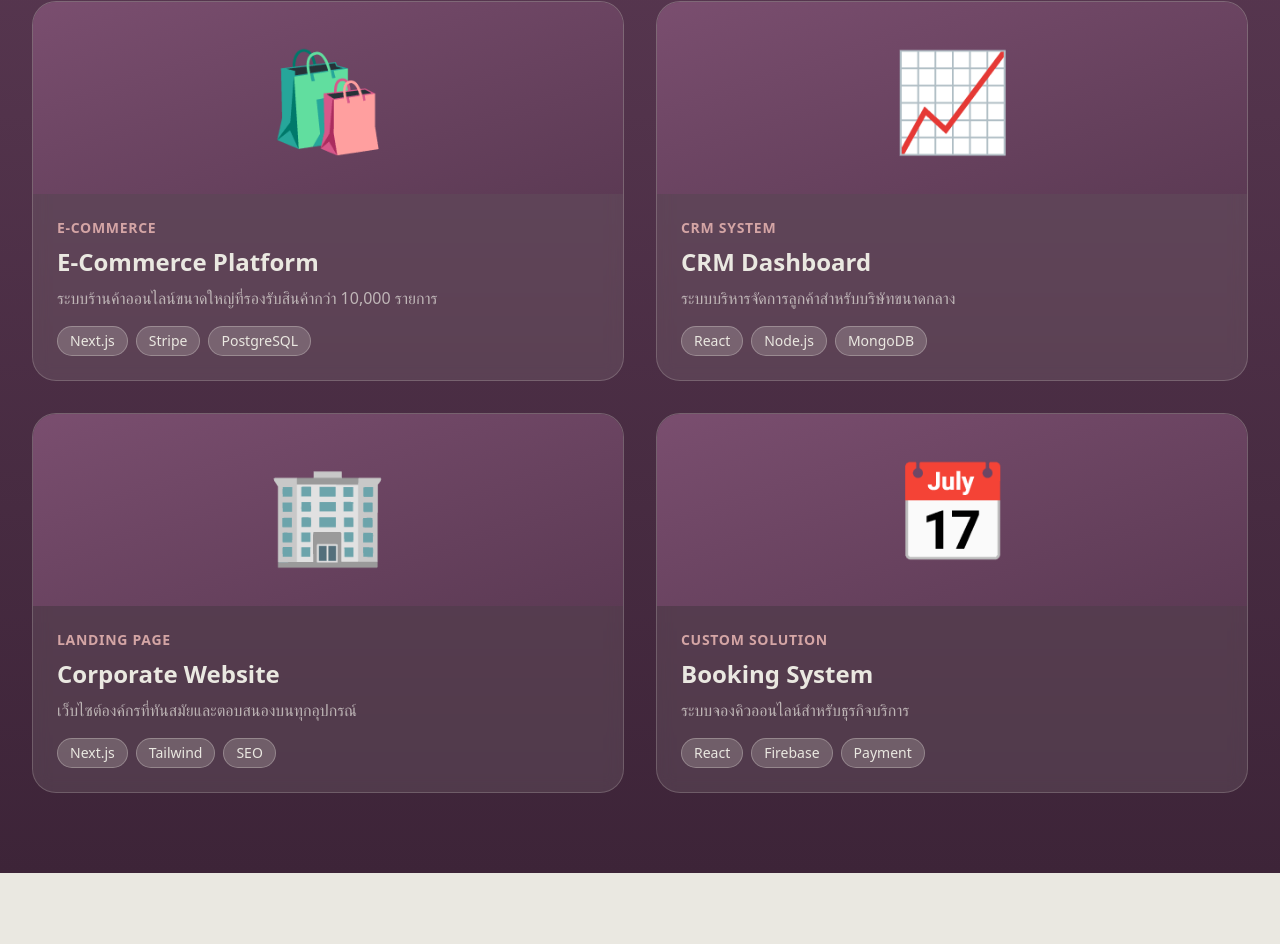
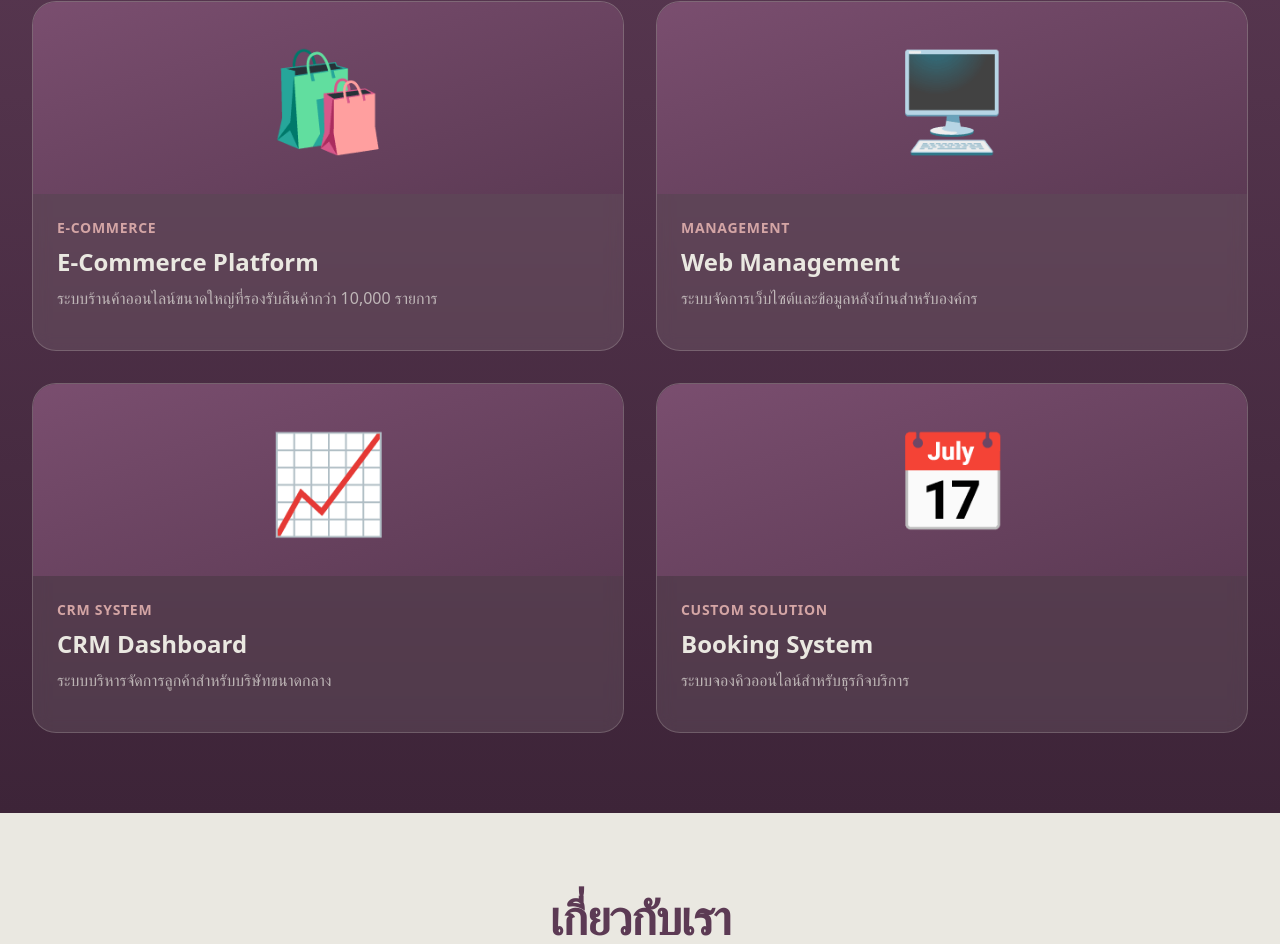
Before and after one commit to ronnayod/Lunithic-landingpage, a Next.js app: page / in a window 1280 px wide. Shown: the part 1812-2756 px from the top of the page. Built offline with nearby package versions, Linux system fonts and the light colour scheme.

Commit message:
refactor: update project entries and remove unused tags in Portfolio component

```diff
--- a/components/Portfolio.tsx
+++ b/components/Portfolio.tsx
@@ -4,28 +4,26 @@ const projects = [
     category: 'E-Commerce',
     description: 'ระบบร้านค้าออนไลน์ขนาดใหญ่ที่รองรับสินค้ากว่า 10,000 รายการ',
     image: '🛍️',
-    tags: ['Next.js', 'Stripe', 'PostgreSQL']
+    link: 'https://6a4118e252fddc88a192423b--reliable-sable-25d034.netlify.app/'
+  },
+  {
+    title: 'Web Management',
+    category: 'Management',
+    description: 'ระบบจัดการเว็บไซต์และข้อมูลหลังบ้านสำหรับองค์กร',
+    image: '🖥️',
+    link: 'https://lunithicmanagement.vercel.app/'
   },
   {
     title: 'CRM Dashboard',
     category: 'CRM System',
     description: 'ระบบบริหารจัดการลูกค้าสำหรับบริษัทขนาดกลาง',
-    image: '📈',
-    tags: ['React', 'Node.js', 'MongoDB']
-  },
-  {
-    title: 'Corporate Website',
-    category: 'Landing Page',
-    description: 'เว็บไซต์องค์กรที่ทันสมัยและตอบสนองบนทุกอุปกรณ์',
-    image: '🏢',
-    tags: ['Next.js', 'Tailwind', 'SEO']
+    image: '📈'
   },
   {
     title: 'Booking System',
     category: 'Custom Solution',
     description: 'ระบบจองคิวออนไลน์สำหรับธุรกิจบริการ',
-    image: '📅',
-    tags: ['React', 'Firebase', 'Payment']
+    image: '📅'
   }
 ];
 
@@ -43,11 +41,9 @@ export default function Portfolio() {
         </div>
 
         <div className="grid grid-cols-1 md:grid-cols-2 gap-8">
-          {projects.map((project, index) => (
-            <div
-              key={index}
-              className="group bg-[#EAE8E1]/10 backdrop-blur-sm rounded-3xl overflow-hidden hover:bg-[#EAE8E1]/20 transition-all duration-300 border border-[#EAE8E1]/20 hover:scale-105 transform"
-            >
+          {projects.map((project, index) => {
+            const cardContent = (
+              <>
                 <div className="bg-gradient-to-br from-[#7A4E6F] to-[#5C3A54] h-48 flex items-center justify-center text-8xl group-hover:scale-110 transition-transform">
                   {project.image}
                 </div>
@@ -61,19 +57,32 @@ export default function Portfolio() {
                   <p className="text-[#EAE8E1]/70 mb-4">
                     {project.description}
                   </p>
-                <div className="flex flex-wrap gap-2">
-                  {project.tags.map((tag, idx) => (
-                    <span
-                      key={idx}
-                      className="bg-[#EAE8E1]/20 text-[#EAE8E1] px-3 py-1 rounded-full text-sm border border-[#EAE8E1]/30"
+                </div>
+              </>
+            );
+
+            const className = "group bg-[#EAE8E1]/10 backdrop-blur-sm rounded-3xl overflow-hidden hover:bg-[#EAE8E1]/20 transition-all duration-300 border border-[#EAE8E1]/20 hover:scale-105 transform block cursor-pointer";
+
+            if (project.link) {
+              return (
+                <a
+                  key={index}
+                  href={project.link}
+                  target="_blank"
+                  rel="noopener noreferrer"
+                  className={className}
                 >
-                      {tag}
-                    </span>
-                  ))}
+                  {cardContent}
+                </a>
+              );
+            }
+
+            return (
+              <div key={index} className={className.replace(" cursor-pointer", "")}>
+                {cardContent}
               </div>
-              </div>
-            </div>
-          ))}
+            );
+          })}
         </div>
       </div>
     </section>
```
Lines whose indentation alone changed are shown as unchanged.
